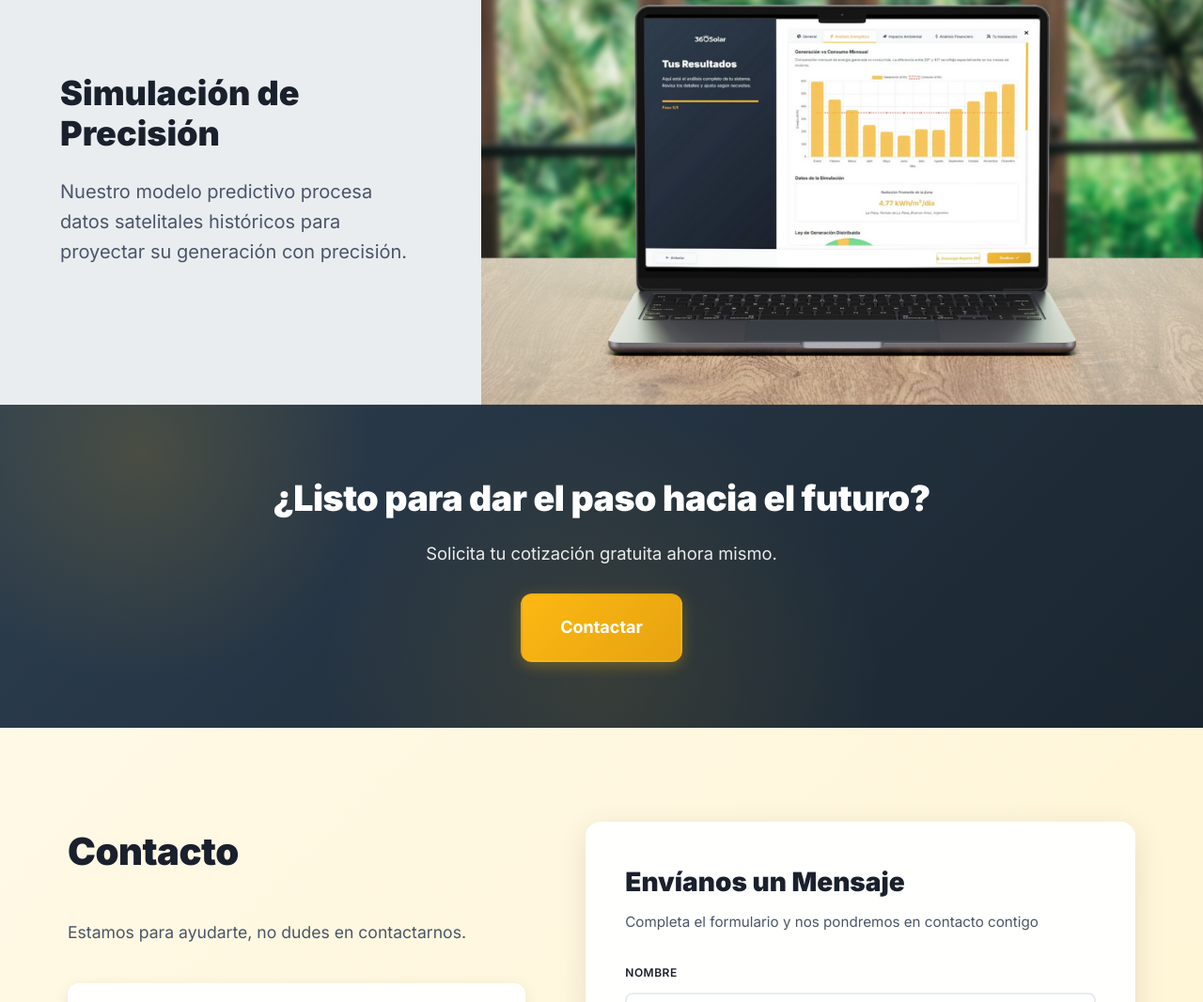
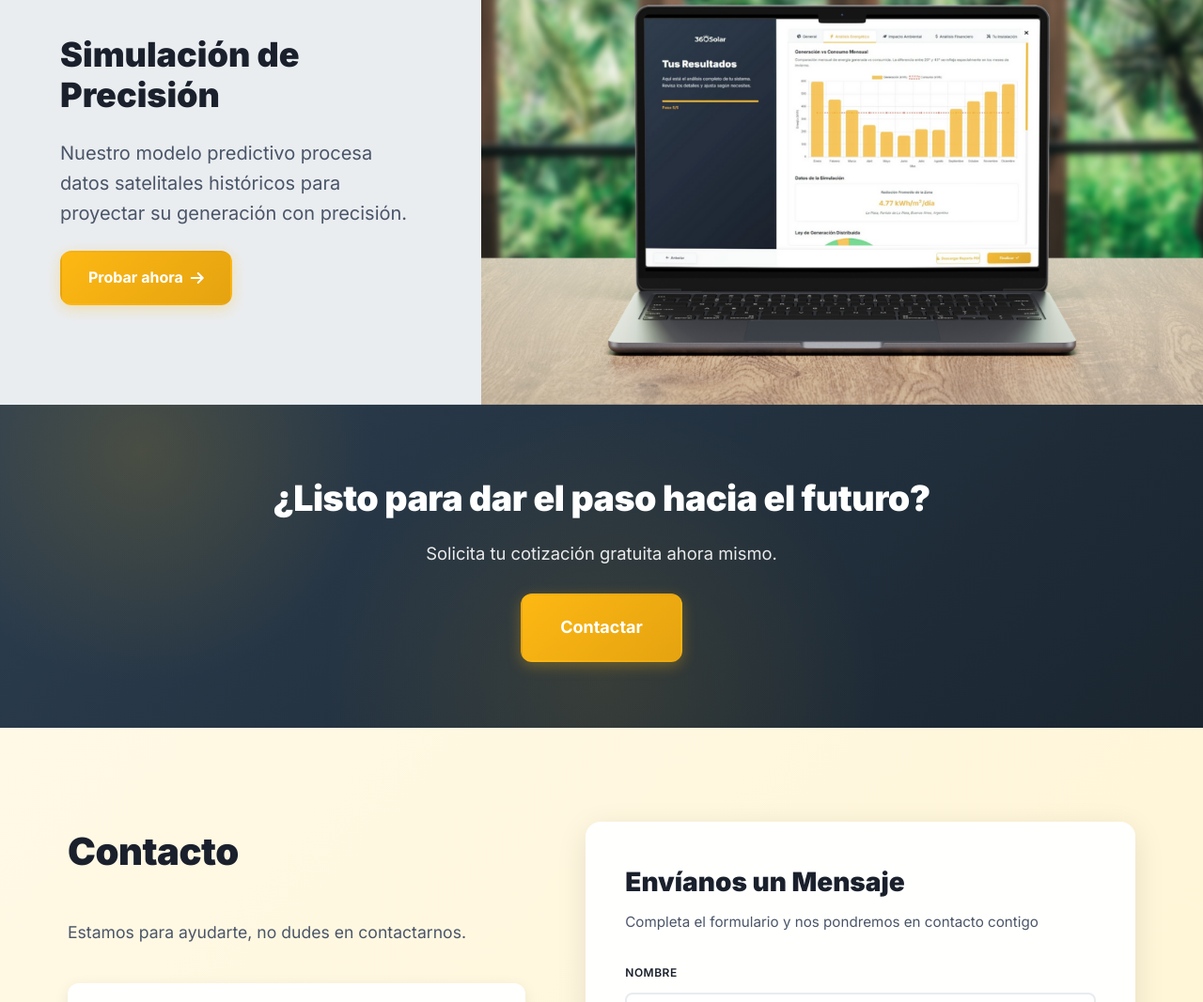
Before and after one commit to bekermanmatias/360solar, a website built with Vite: page index.html in a window 1280 px wide. Shown: the part 2196-3263 px from the top of the page at 94% size. Built offline with nearby package versions, Linux system fonts and the light colour scheme.

Commit message:
add: boton Probar ahora

```diff
--- a/index.html
+++ b/index.html
@@ -171,6 +171,10 @@
                     </h2>
                     <p class="showcase-text">Nuestro modelo predictivo procesa datos satelitales históricos para
                         proyectar su generación con precisión.</p>
+                    <a href="simulador.html" class="btn btn-primary" style="margin-top: 1.5rem; display: inline-flex; align-items: center; gap: 0.5rem;">
+                        <span>Probar ahora</span>
+                        <i class="fas fa-arrow-right"></i>
+                    </a>
                 </div>
             </div>
             <div class="showcase-right">
```
